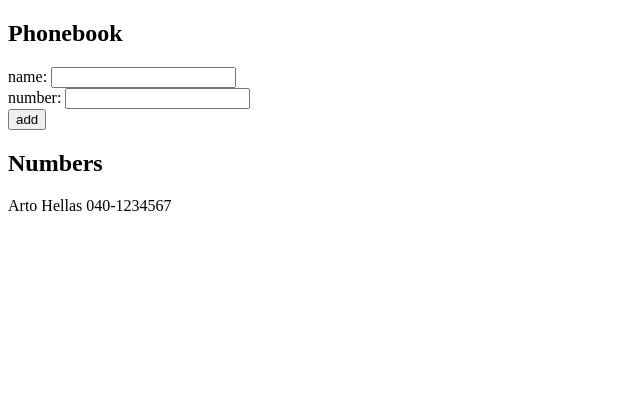
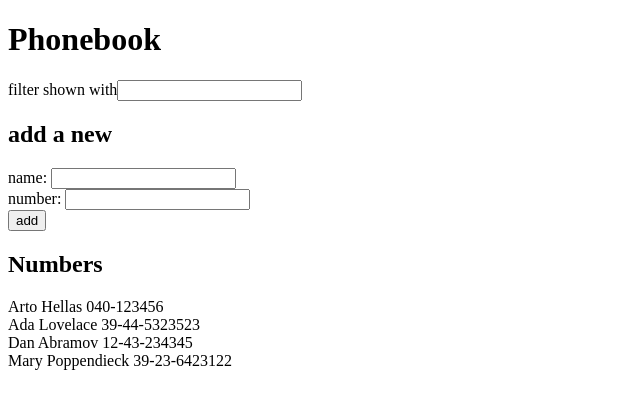
Before and after one commit to myahal/ReactTutorial, a React (Create React App) app in the folder phonebook/: page / in a window 1280 px wide. Shown: the top 408 px of the page, without its empty margins (0-640 px from the left). Built offline with nearby package versions, Linux system fonts and the light colour scheme.

Commit message:
filter機能を追加
-
onChangeSearchでフィルタするのではなく、Personsを描画する部分を別メソッドに切り出してそこでやるようにすることが必要

```diff
--- a/phonebook/src/App.js
+++ b/phonebook/src/App.js
@@ -2,10 +2,14 @@
 
 const App = () => {
   const [persons, setPersons] = useState([
-    { name: 'Arto Hellas', number: '040-1234567' }
+    { name: 'Arto Hellas', number: '040-123456' },
+    { name: 'Ada Lovelace', number: '39-44-5323523' },
+    { name: 'Dan Abramov', number: '12-43-234345' },
+    { name: 'Mary Poppendieck', number: '39-23-6423122' }
   ])
   const [newName, setNewName] = useState('')
   const [newNumber, setNewNumber] = useState('')
+  const [newSearch, setNewSearch] = useState('')
 
   const onClickAdd = (event) => {
     event.preventDefault()
@@ -19,6 +23,10 @@
     }
   }
 
+  const onChangeSearch = (event) => {
+    setNewSearch(event.target.value)
+  }
+
   const onChangeName = (event) => {
     setNewName(event.target.value)
   }
@@ -27,9 +35,19 @@
     setNewNumber(event.target.value)
   }
 
+  const showPersons = () => {
+    const reg = new RegExp(newSearch, 'i')
+    return persons.filter((person) => person.name.match(reg)).map((person) => <div key={person.name}>{person.name} {person.number}</div>)
+  }
+
   return (
     <div>
-      <h2>Phonebook</h2>
+      <h1>Phonebook</h1>
+      <div>
+        filter shown with
+        <input value={newSearch} onChange={onChangeSearch} />
+      </div>
+      <h2>add a new</h2>
       <form onSubmit={onClickAdd}>
         <div>
           name: <input value={newName} onChange={onChangeName} />
@@ -42,7 +60,7 @@
         </div>
       </form>
       <h2>Numbers</h2>
-      {persons.map((person) => <div key={person.name}>{person.name} {person.number}</div>)}
+      {showPersons()}
     </div>
   )
 }
```
